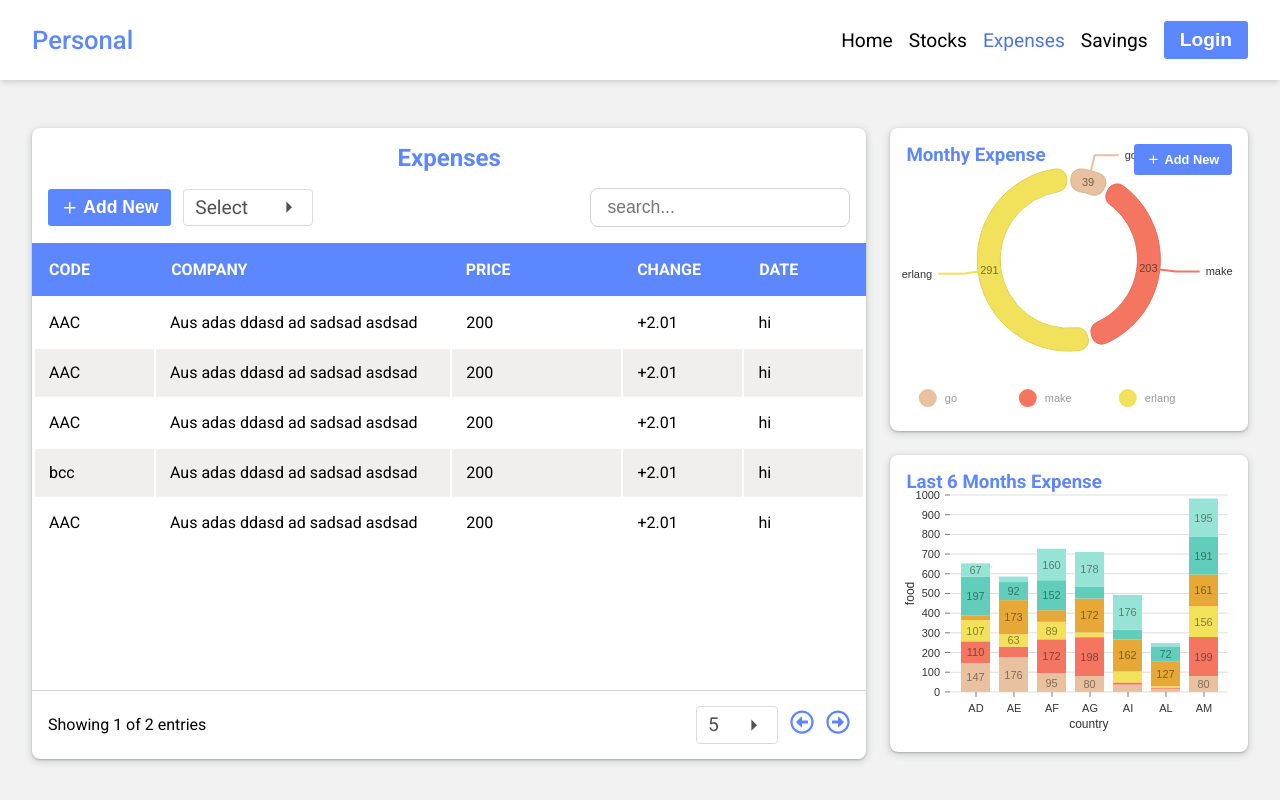
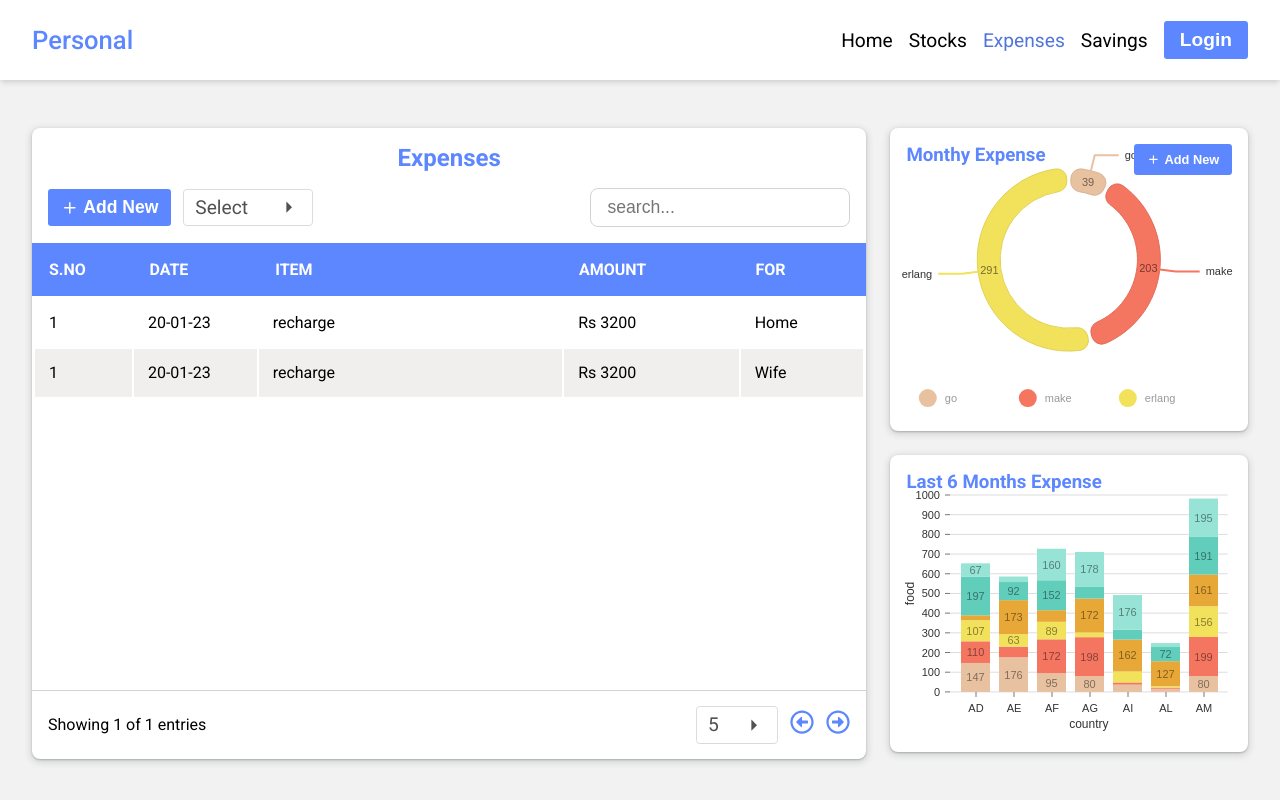
Before and after one commit to gamitej/Personal-Investment, a React (Vite) app in the folder client/: page /expenses in a window 1280 px wide. Built offline with nearby package versions, Linux system fonts and the light colour scheme.

Commit message:
FIX : table input field cursor

```diff
--- a/client/src/components/table/Table.scss
+++ b/client/src/components/table/Table.scss
@@ -38,6 +38,7 @@
           border-radius: 0.5rem;
           background: transparent;
           border: 1px solid lightgray;
+          caret-color: #5d87ff;
 
           &:focus {
             outline: 2px solid #5d87ff;
--- a/client/src/pages/Expenses/ExpenseTable.tsx
+++ b/client/src/pages/Expenses/ExpenseTable.tsx
@@ -5,83 +5,27 @@ import Dropdown from "@/components/dropdown/Dropdown";
 import AddButton from "@/components/button/AddButton";
 
 const cols = [
-  { label: "Code", value: "code", width: "3rem" },
-  { label: "Company", value: "company", width: "10rem" },
-  { label: "Price", value: "price", width: "5rem" },
-  { label: "Change", value: "change", width: "3rem" },
+  { label: "S.no", value: "no", width: "2rem" },
   { label: "Date", value: "date", width: "3rem" },
+  { label: "Item", value: "item", width: "10rem" },
+  { label: "Amount", value: "amount", width: "5rem" },
+  { label: "For", value: "for", width: "3rem" },
 ];
 
 const rows = [
   {
-    code: "AAC",
-    company: "Aus adas ddasd ad sadsad asdsad",
-    price: "200",
-    change: "+2.01",
-    date: "hi",
+    no: "1",
+    date: "20-01-23",
+    item: "recharge",
+    amount: "Rs 3200",
+    for: "Home",
   },
   {
-    code: "AAC",
-    company: "Aus adas ddasd ad sadsad asdsad",
-    price: "200",
-    change: "+2.01",
-    date: "hi",
-  },
-  {
-    code: "AAC",
-    company: "Aus adas ddasd ad sadsad asdsad",
-    price: "200",
-    change: "+2.01",
-    date: "hi",
-  },
-  {
-    code: "bcc",
-    company: "Aus adas ddasd ad sadsad asdsad",
-    price: "200",
-    change: "+2.01",
-    date: "hi",
-  },
-  {
-    code: "AAC",
-    company: "Aus adas ddasd ad sadsad asdsad",
-    price: "200",
-    change: "+2.01",
-    date: "hi",
-  },
-  {
-    code: "AAC",
-    company: "Aus adas ddasd ad sadsad asdsad",
-    price: "200",
-    change: "+2.01",
-    date: "hi",
-  },
-  {
-    code: "bcd",
-    company: "Aus adas ddasd ad sadsad asdsad",
-    price: "200",
-    change: "+2.01",
-    date: "hi",
-  },
-  {
-    code: "bcd",
-    company: "Aus adas ddasd ad sadsad asdsad",
-    price: "34",
-    change: "+2.01",
-    date: "hi",
-  },
-  {
-    code: "bcd",
-    company: "Aus adas ddasd ad sadsad asdsad",
-    price: "34",
-    change: "+2.01",
-    date: "hi",
-  },
-  {
-    code: "AAC",
-    company: "Aus adas ddasd ad sadsad asdsad",
-    price: "34",
-    change: "+2.01",
-    date: "hi",
+    no: "1",
+    date: "20-01-23",
+    item: "recharge",
+    amount: "Rs 3200",
+    for: "Wife",
   },
 ];
 
```
Also changed, not shown: client/src/pages/Expenses/index.tsx (+6 -5 lines).
